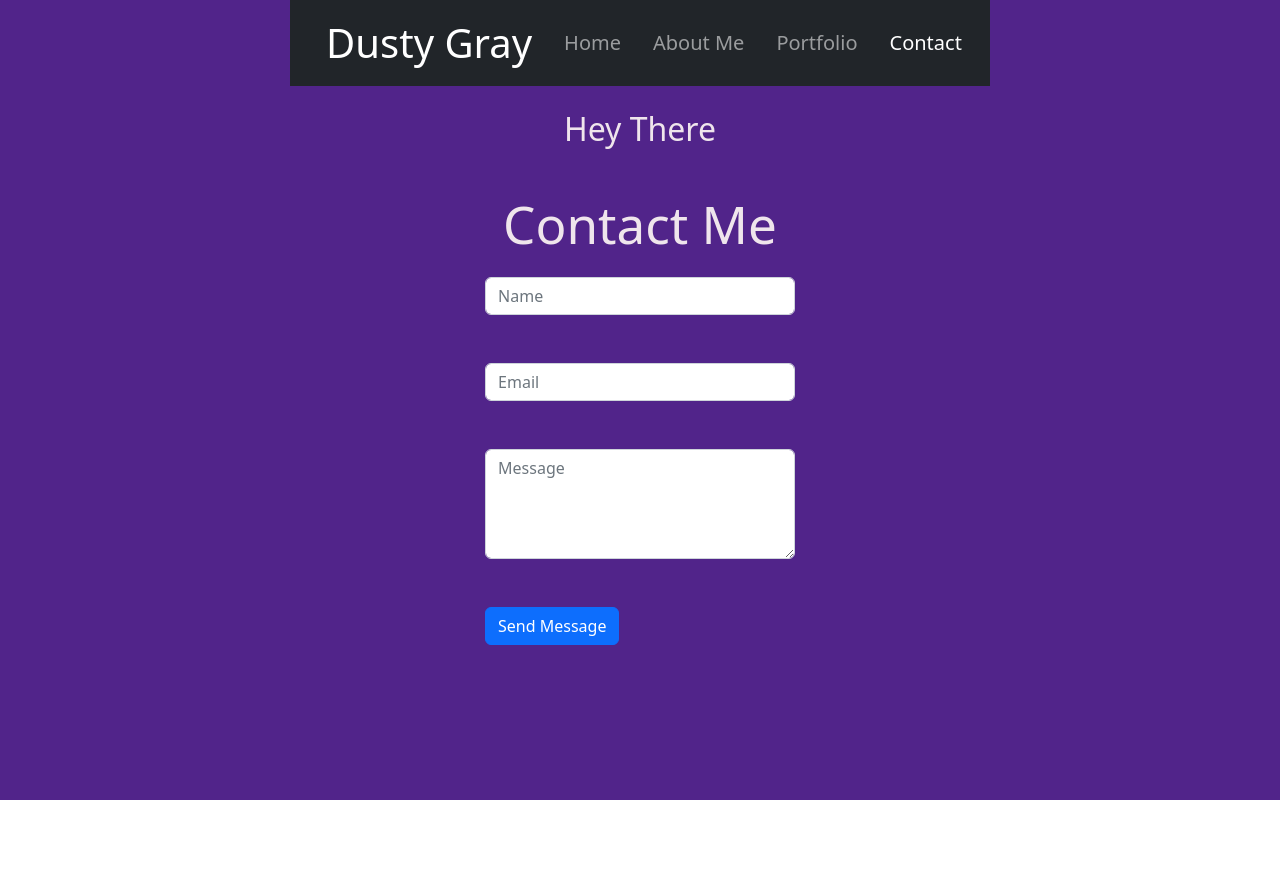
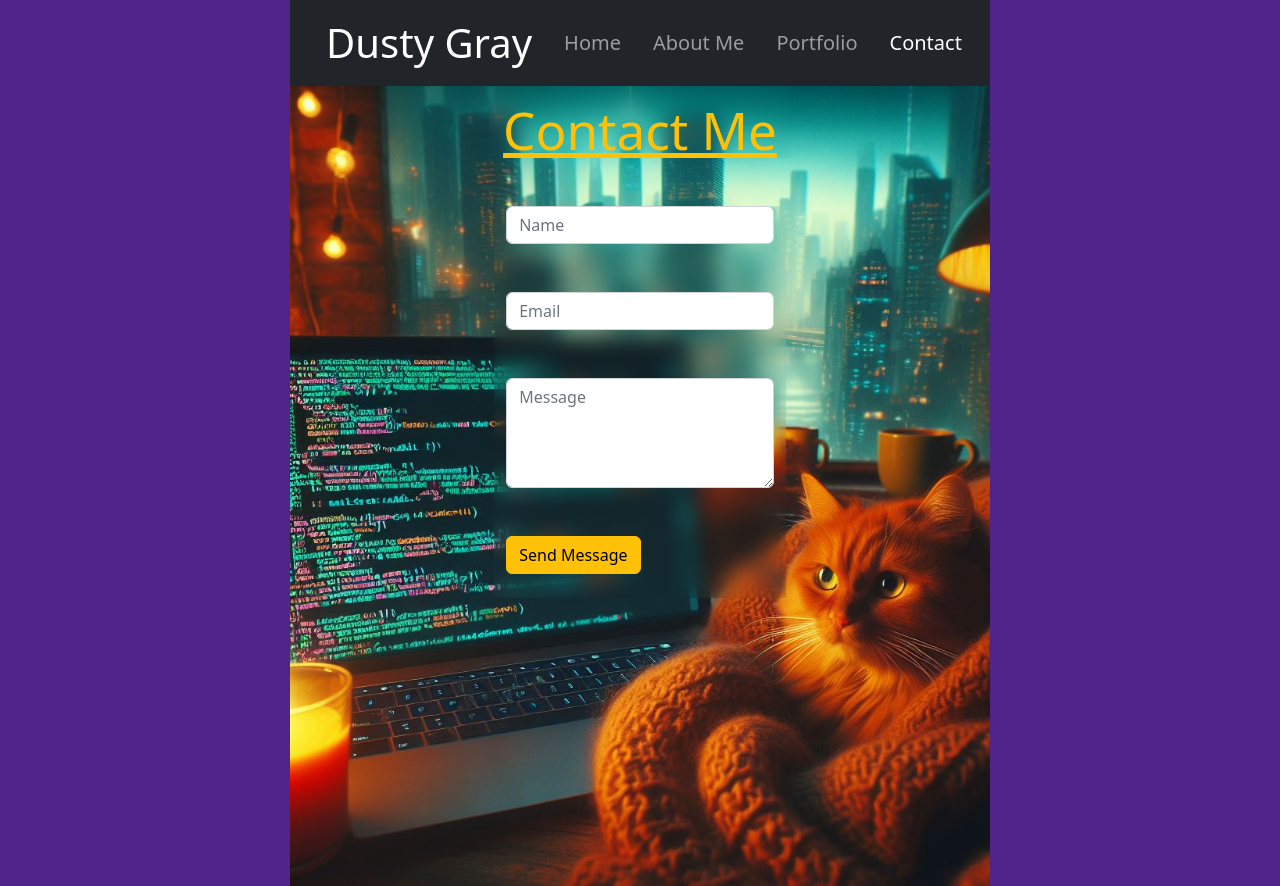
Before and after one commit to RickiBobbii/React-Portfolio, a React (Vite) app in the folder Main/: page /Contact in a window 1280 px wide. Before the commit the page ends 800 px from the top, so only its background shows below. Built offline with nearby package versions, Linux system fonts and the light colour scheme.

Commit message:
ref form page, tentative

```diff
--- a/Main/src/App.jsx
+++ b/Main/src/App.jsx
@@ -7,7 +7,7 @@ function App() {
   return (
     <>
       <Nav />
-      <main className="mx-3">
+      <main className="">
         <Outlet />
       </main>
     </>
--- a/Main/src/pages/Contact.jsx
+++ b/Main/src/pages/Contact.jsx
@@ -1,29 +1,46 @@
 import React from "react";
 import ContactInfo from "../components/ContactInfo";
+import CozyCat from "../assets/CatAI-1.jpg";
 import "bootstrap/dist/css/bootstrap.min.css";
 import "../index.css";
 
 export default function Contact() {
   return (
-
-    <section>
-      <div className="flex-row">
-        <h2 className="text-center mt-4">Hey There</h2>
+    <section className="vh-100" style={{backgroundImage: `url(${CozyCat})`, backgroundSize: "cover", backgroundRepeat: "no-repeat", backgroundPosition: "center",
+    backgroundAttachment:"fixed"}}>
+      <div className="row justify-content-center">
+        <h1 className="text-center text-warning pt-3 col col-md-5" style={{backdropFilter: "blur(10px)"}}><u>Contact Me</u></h1>
       </div>
 
-    <div className="container mt-5">
+      <div className="container" >
         <div className="row justify-content-center">
-      <h1 className="text-center mb-4">Contact Me</h1>
-        <div className="col col-md-6">
-          <form className="justify-content-center" style={{ }}>
+          <h1 className="text-center mb-4"></h1>
+          {/*
+          <img
+            className="rounded  col col-md-5 m-3"
+            src={CozyCat}
+            alt="CozyCat"
+          /> */}
+          <div className="col col-md-5 m-3" style={{backdropFilter: "blur(10px)"}}>
+            <form className="justify-content-center">
               {/* Name */}
               <div className="form-outline mb-4">
-              <input type="text" id="contact-name" className="form-control" placeholder="Name"/>
+                <input
+                  type="text"
+                  id="contact-name"
+                  className="form-control"
+                  placeholder="Name"
+                />
                 <label className="form-label"></label>
               </div>
               {/* Email */}
               <div data-mdb-input-init className="form-outline mb-4">
-              <input type="email" id="contact-email" className="form-control" placeholder="Email" />
+                <input
+                  type="email"
+                  id="contact-email"
+                  className="form-control"
+                  placeholder="Email"
+                />
                 <label className="form-label"></label>
               </div>
               {/* Message */}
@@ -37,7 +54,7 @@ export default function Contact() {
                 <label className="form-label"></label>
               </div>
               {/* Send Button */}
-            <button type="button" className="btn btn-primary btn-block mb-4">
+              <button type="button" className="btn btn-warning btn-block mb-4">
                 Send Message
               </button>
             </form>
```
Also changed, not shown: Main/src/assets/CatAI-1.jpg (added), Main/src/components/Footer.jsx (added). Lines whose indentation alone changed are shown as unchanged.
